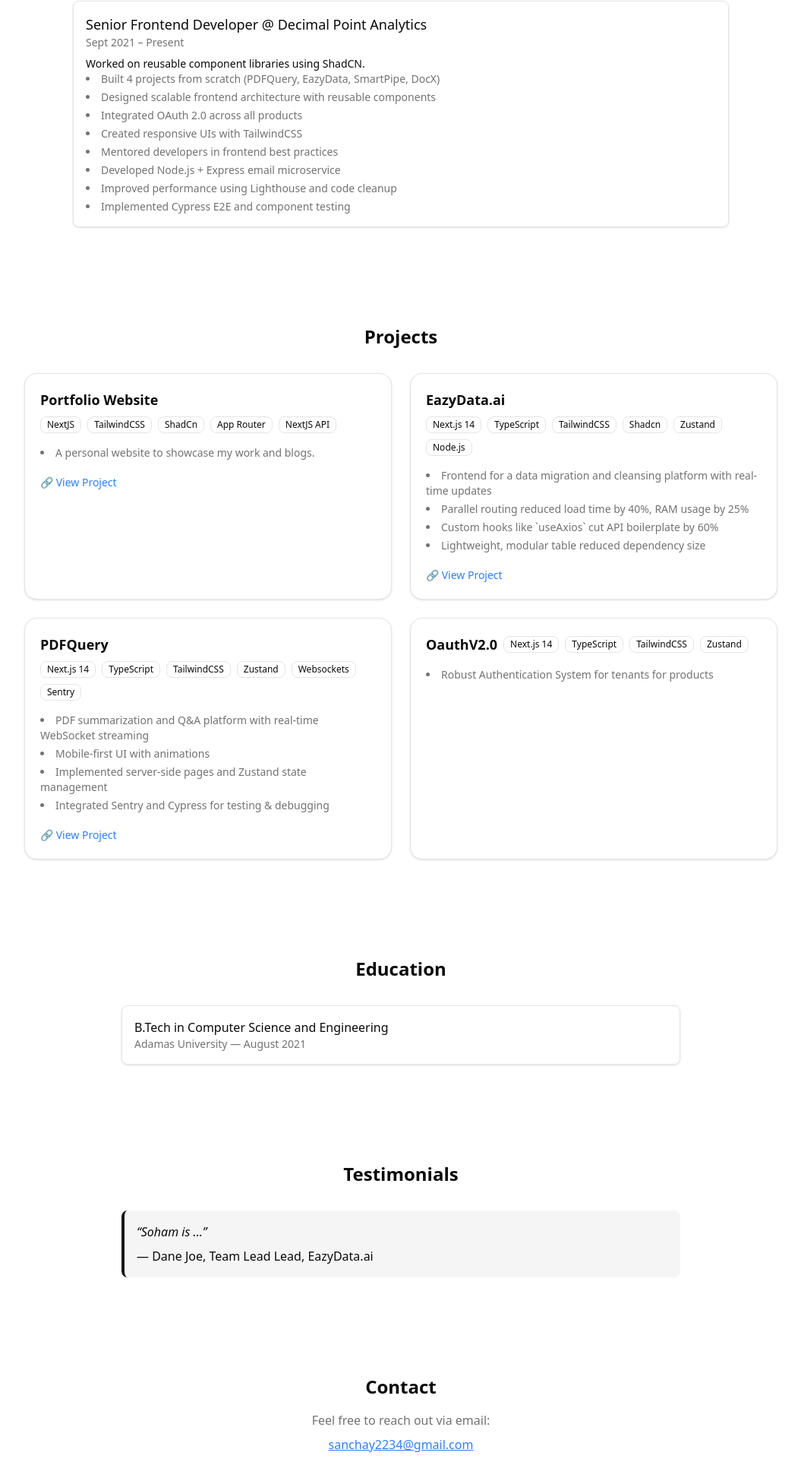
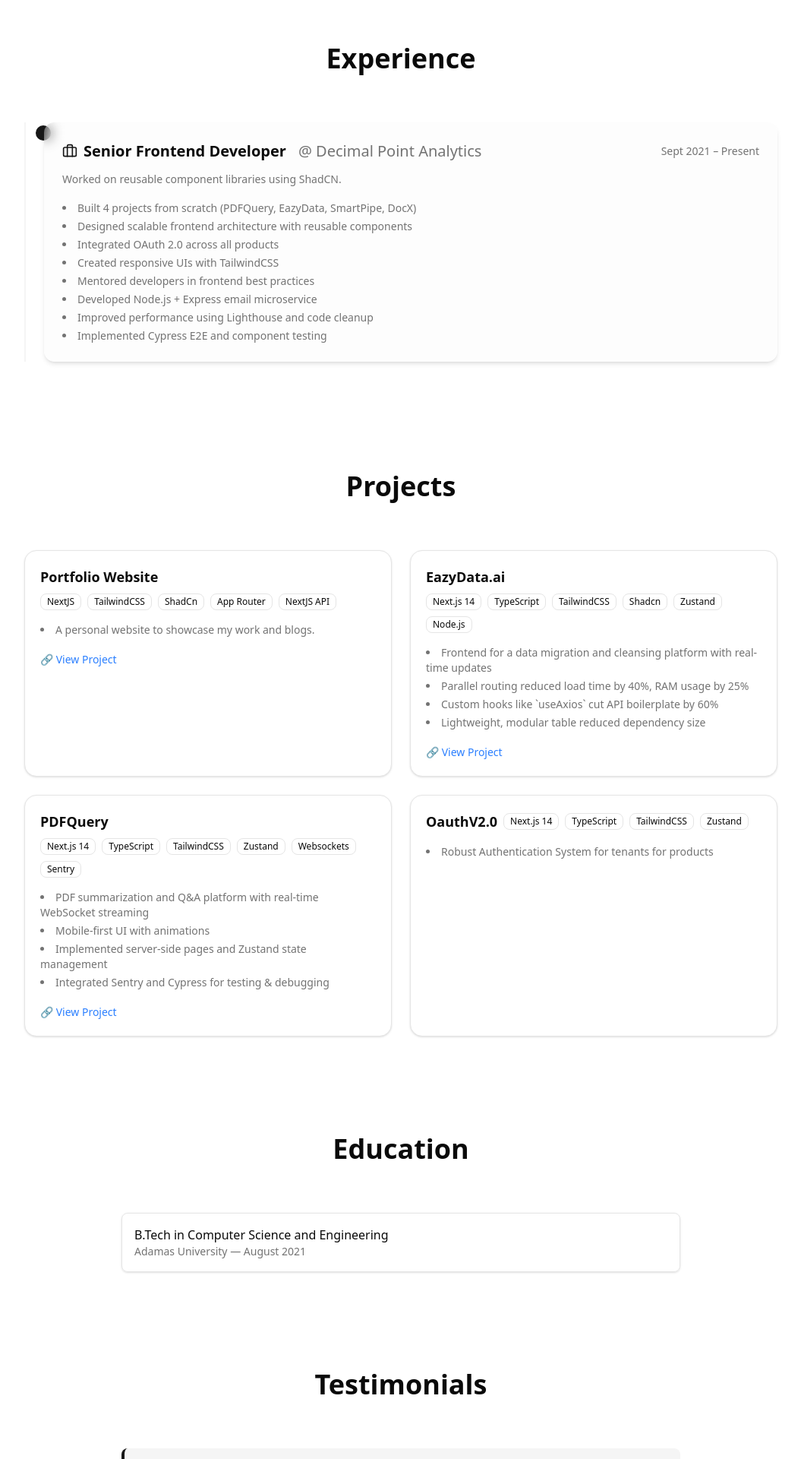
Before and after one commit to Popo047/portfilio, a Next.js app: page / in a window 1280 px wide. Shown: the part 799-2719 px from the top of the page at 76% size, without its empty margins (112-1167 px from the left). Built offline with nearby package versions, Linux system fonts and the light colour scheme.

Commit message:
Updated Info

```diff
--- a/src/components/sections/About.tsx
+++ b/src/components/sections/About.tsx
@@ -5,7 +5,9 @@ type AboutProps = {
 export function About({ content }: AboutProps) {
 	return (
 		<section id="about" className="py-16 px-4 max-w-3xl mx-auto text-center">
-			<h2 className="text-2xl font-semibold mb-4">About Me</h2>
+			<h2 className="text-4xl font-extrabold text-center mb-6 mt-12 text-foreground">
+				About Me
+			</h2>
 			<p className="text-muted-foreground text-base leading-relaxed">
 				{content}
 			</p>
--- a/src/components/sections/Contact.tsx
+++ b/src/components/sections/Contact.tsx
@@ -1,20 +1,68 @@
+import { Mail, Github, Linkedin, Twitter } from "lucide-react";
+
 type ContactProps = {
 	email: string;
+	socials?: {
+		github?: string;
+		linkedin?: string;
+		twitter?: string;
+	};
 };
 
-export function Contact({ email }: ContactProps) {
+export function Contact({ email, socials = {} }: ContactProps) {
 	return (
-		<section id="contacts" className="py-16 px-4 text-center">
-			<h2 className="text-2xl font-semibold mb-4">Contact</h2>
-			<p className="text-muted-foreground mb-2">
-				Feel free to reach out via email:
+		<section
+			id="contact"
+			className="py-20 px-4 max-w-3xl mx-auto text-center space-y-6"
+		>
+			<h2 className="text-3xl font-bold text-foreground">Let&apos;s Connect</h2>
+
+			<p className="text-muted-foreground max-w-md mx-auto">
+				Feel free to reach out via email or connect with me on these platforms.
 			</p>
-			<a
-				href={`mailto:${email}`}
-				className="text-blue-500 underline hover:text-blue-700"
-			>
-				{email}
-			</a>
+
+			<div className="flex justify-center items-center gap-4 flex-wrap mt-4">
+				<a
+					href={`mailto:${email}`}
+					className="inline-flex items-center gap-2 text-foreground hover:text-primary transition-colors"
+				>
+					<Mail className="w-5 h-5" />
+					<span className="underline underline-offset-2">{email}</span>
+				</a>
+			</div>
+
+			<div className="flex justify-center items-center gap-6 mt-6">
+				{socials.github && (
+					<a
+						href={socials.github}
+						target="_blank"
+						rel="noopener noreferrer"
+						className="hover:text-primary transition-colors"
+					>
+						<Github className="w-6 h-6" />
+					</a>
+				)}
+				{socials.linkedin && (
+					<a
+						href={socials.linkedin}
+						target="_blank"
+						rel="noopener noreferrer"
+						className="hover:text-primary transition-colors"
+					>
+						<Linkedin className="w-6 h-6" />
+					</a>
+				)}
+				{socials.twitter && (
+					<a
+						href={socials.twitter}
+						target="_blank"
+						rel="noopener noreferrer"
+						className="hover:text-primary transition-colors"
+					>
+						<Twitter className="w-6 h-6" />
+					</a>
+				)}
+			</div>
 		</section>
 	);
 }
--- a/src/components/sections/Education.tsx
+++ b/src/components/sections/Education.tsx
@@ -11,7 +11,9 @@ type EducationProps = {
 export function Education({ schools }: EducationProps) {
 	return (
 		<section id="education" className="py-16 px-4 max-w-3xl mx-auto">
-			<h2 className="text-2xl font-semibold text-center mb-8">Education</h2>
+			<h2 className="text-4xl font-extrabold text-center mb-16 text-foreground">
+				Education
+			</h2>
 			<div className="space-y-4">
 				{schools.map((school, idx) => (
 					<div key={idx} className="p-4 border rounded-md shadow-sm">
--- a/src/components/sections/Experience.tsx
+++ b/src/components/sections/Experience.tsx
@@ -1,3 +1,5 @@
+import { Briefcase } from "lucide-react";
+
 type ExperienceItem = {
 	role: string;
 	company: string;
@@ -12,26 +14,45 @@ type ExperienceProps = {
 
 export function Experience({ items }: ExperienceProps) {
 	return (
-		<section id="experience" className="py-16 px-4 max-w-4xl mx-auto">
-			<h2 className="text-2xl font-semibold text-center mb-8">Experience</h2>
-			<div className="space-y-6">
+		<section id="experience" className="py-20 px-4 max-w-5xl mx-auto">
+			<h2 className="text-4xl font-extrabold text-center mb-16 text-foreground">
+				Experience
+			</h2>
+
+			<div className="relative border-l-2 border-muted pl-6 space-y-12">
 				{items.map((exp, idx) => (
-					<div
-						key={idx}
-						className="border p-4 rounded-md shadow-sm transition-all duration-300 hover:ring "
-					>
-						<h3 className="font-medium text-lg">
-							{exp.role} @ {exp.company}
-						</h3>
-						<p className="text-sm text-muted-foreground">{exp.date}</p>
-						<p className="text-sm mt-2">{exp.description}</p>
-						<ul className="list-disc  list-inside space-y-1 text-sm text-muted-foreground ">
-							{exp.highlights.map((item, index) => (
-								<li className="hover:text-black" key={index}>
-									{item}
-								</li>
-							))}
-						</ul>
+					<div key={idx} className="relative group">
+						<span className="absolute -left-[11px] top-1 w-5 h-5 bg-primary rounded-full ring-4 ring-background" />
+
+						<div className="bg-muted/20 backdrop-blur-sm p-6 rounded-xl shadow-md transition-transform group-hover:scale-[1.02]">
+							<div className="flex flex-col sm:flex-row sm:justify-between sm:items-center">
+								<h3 className="text-xl font-semibold text-foreground flex items-center gap-2">
+									<Briefcase className="w-5 h-5 text-primary" />
+									{exp.role}
+									<span className="font-normal text-muted-foreground ml-2">
+										@ {exp.company}
+									</span>
+								</h3>
+								<p className="text-sm text-muted-foreground mt-2 sm:mt-0">
+									{exp.date}
+								</p>
+							</div>
+
+							<p className="mt-3 text-sm text-muted-foreground leading-relaxed">
+								{exp.description}
+							</p>
+
+							<ul className="mt-4 list-disc list-inside space-y-1 text-sm text-muted-foreground">
+								{exp.highlights.map((item, index) => (
+									<li
+										key={index}
+										className="hover:text-foreground transition-colors"
+									>
+										{item}
+									</li>
+								))}
+							</ul>
+						</div>
 					</div>
 				))}
 			</div>
--- a/src/components/sections/Projects.tsx
+++ b/src/components/sections/Projects.tsx
@@ -15,7 +15,9 @@ type ProjectsProps = {
 export function Projects({ projects }: ProjectsProps) {
 	return (
 		<section id="projects" className="py-16 px-4 max-w-5xl mx-auto">
-			<h2 className="text-2xl font-semibold text-center mb-8">Projects</h2>
+			<h2 className="text-4xl font-extrabold text-center mb-16 text-foreground">
+				Projects
+			</h2>{" "}
 			<div className="grid grid-cols-1 md:grid-cols-2 gap-6">
 				{projects.map((project, idx) => (
 					<div
--- a/src/components/sections/Skills.tsx
+++ b/src/components/sections/Skills.tsx
@@ -10,7 +10,10 @@ type SkillsProps = {
 export function Skills({ skillGroups }: SkillsProps) {
 	return (
 		<section id="skills" className="py-8 px-4 max-w-4xl mx-auto">
-			<h2 className="text-2xl font-semibold text-center mb-8">Skills</h2>
+			<h2 className="text-4xl font-extrabold text-center mb-16 text-foreground">
+				Skills
+			</h2>
+
 			<div className="grid grid-cols-1 sm:grid-cols-2 gap-6">
 				{skillGroups.map((group, index) => (
 					<div
--- a/src/components/sections/Testimonials.tsx
+++ b/src/components/sections/Testimonials.tsx
@@ -11,7 +11,9 @@ type TestimonialsProps = {
 export function Testimonials({ testimonials }: TestimonialsProps) {
 	return (
 		<section id="testimonials" className="py-16 px-4 max-w-3xl mx-auto">
-			<h2 className="text-2xl font-semibold text-center mb-8">Testimonials</h2>
+			<h2 className="text-4xl font-extrabold text-center mb-16 text-foreground">
+				Testimonials
+			</h2>
 			<div className="space-y-6">
 				{testimonials.map((item, idx) => (
 					<div
--- a/src/libs/home-config.ts
+++ b/src/libs/home-config.ts
@@ -1,5 +1,3 @@
-// lib/home-config.ts
-
 type Sections =
 	| "about"
 	| "projects"
@@ -58,6 +56,11 @@ type ExperienceProps = {
 
 type ContactProps = {
 	email: string;
+	socials?: {
+		github?: string;
+		linkedin?: string;
+		twitter?: string;
+	};
 };
 
 type SectionProps =
@@ -222,6 +225,11 @@ export const homeSections: HomeSections[] = [
 		type: "contacts",
 		props: {
 			email: "sanchay2234@gmail.com",
+			socials: {
+				github: "https://github.com/Popo047/portfilio",
+				linkedin: "https://www.linkedin.com/in/soham-debnath-97597216b/",
+				twitter: "https://twitter.com/soham_dev",
+			},
 		},
 	},
 ];
```
